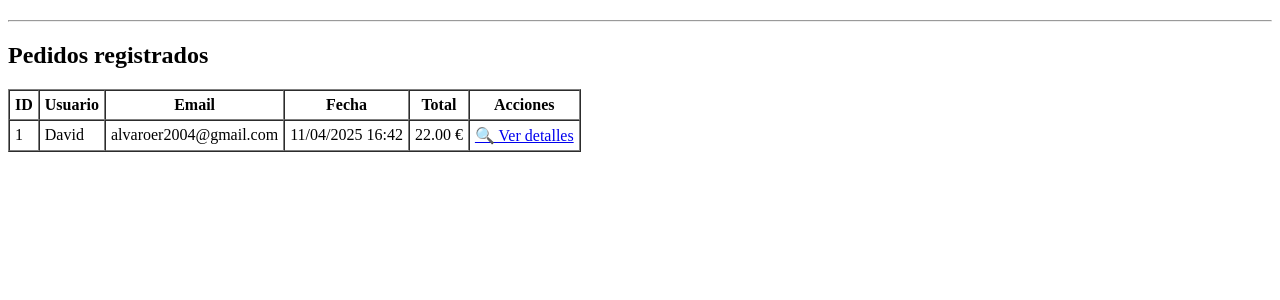
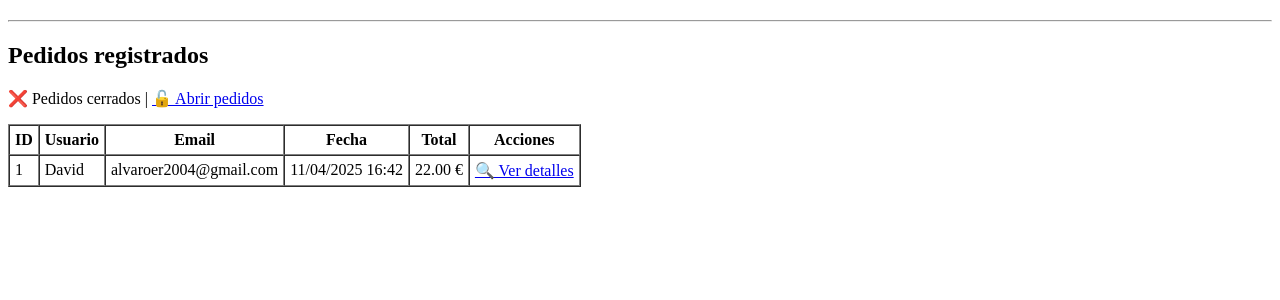
Before and after one commit to Alvarciu/WEB-Relampago-Pricense-, a Django app: page /panel/pedidos/ in a window 1280 px wide. Shown: the part 103-403 px from the top of the page. Run offline with Django 5.2, Linux system fonts and the light colour scheme; a user stored in the database is signed in; data comes from the database, SQL or seed files in the repository; both versions use the stored data as it was after the commit.

Commit message:
Cierre y apertura de pedidos

```diff
--- a/project/settings.py
+++ b/project/settings.py
@@ -131,3 +131,5 @@ MEDIA_URL = '/media/'
 MEDIA_ROOT = os.path.join(BASE_DIR, 'media')
 
 STATICFILES_DIRS = [BASE_DIR / 'relampagoweb/static']
+
+PEDIDOS_ABIERTOS = True  # Cambia esto a False para cerrar pedidos
--- a/relampagoweb/models.py
+++ b/relampagoweb/models.py
@@ -1,8 +1,8 @@
 ### MODELOS DE USUARIO, PRODUCTO Y PEDIDO ###
-
 from django.db import models
 from django.contrib.auth.models import AbstractBaseUser, BaseUserManager, PermissionsMixin
 from django.conf import settings
+
 
 class UsuarioManager(BaseUserManager):
     def create_user(self, email, password=None, **extra_fields):
@@ -81,3 +81,19 @@ class LineaPedido(models.Model):
 
     def __str__(self):
         return f"{self.producto.nombre} x1"
+
+
+class Configuracion(models.Model):
+    pedidos_abiertos = models.BooleanField(default=True)
+
+    def __str__(self):
+        return "Configuración general"
+
+    class Meta:
+        verbose_name = "Configuración"
+        verbose_name_plural = "Configuración"
+
+# ✅ Función para obtener (o crear) la única configuración global
+def get_configuracion():
+    config, created = Configuracion.objects.get_or_create(id=1)
+    return config
--- a/relampagoweb/templates/admin/lista_pedidos.html
+++ b/relampagoweb/templates/admin/lista_pedidos.html
@@ -1,6 +1,16 @@
 {% extends "base.html" %}
 {% block content %}
 <h2>Pedidos registrados</h2>
+
+<p>
+  {% if config.pedidos_abiertos %}
+    ✅ Pedidos abiertos |
+    <a href="{% url 'alternar_pedidos' %}">🔒 Cerrar pedidos</a>
+  {% else %}
+    ❌ Pedidos cerrados |
+    <a href="{% url 'alternar_pedidos' %}">🔓 Abrir pedidos</a>
+  {% endif %}
+</p>
 
 <table border="1" cellpadding="5" cellspacing="0">
   <thead>
--- a/relampagoweb/urls.py
+++ b/relampagoweb/urls.py
@@ -16,7 +16,8 @@ from .views import (
     vaciar_carrito_view,
     exportar_pedidos_excel,
     lista_pedidos_view,
-    detalle_pedido_admin_view
+    detalle_pedido_admin_view,
+    alternar_pedidos_view
 )
 
 urlpatterns = [
@@ -35,6 +36,8 @@ urlpatterns = [
     path('admin/exportar-pedidos/', exportar_pedidos_excel, name='exportar_pedidos_excel'),
     path('panel/pedidos/', lista_pedidos_view, name='lista_pedidos'),
     path('panel/pedidos/<int:pedido_id>/', detalle_pedido_admin_view, name='detalle_pedido_admin'),
+    path('panel/pedidos/toggle/', alternar_pedidos_view, name='alternar_pedidos'),
+
 
 
 ]
--- a/relampagoweb/views.py
+++ b/relampagoweb/views.py
@@ -12,7 +12,11 @@ import pandas as pd
 from django.http import HttpResponse
 from django.contrib.admin.views.decorators import staff_member_required
 from .models import Pedido
-from django.shortcuts import render
+from django.conf import settings
+from .models import Configuracion
+from .models import get_configuracion
+
+
 
 
 # Create your views here.
@@ -91,7 +95,14 @@ def carrito_view(request):
         carrito.append(item)
         total += item['precio']
 
-    return render(request, 'carrito.html', {'carrito': carrito, 'total': total})
+    config = get_configuracion()
+
+    return render(request, 'carrito.html', {
+        'carrito': carrito,
+        'total': total,
+        'pedidos_abiertos': config.pedidos_abiertos,
+    })
+
 
 @require_POST
 @login_required
@@ -154,12 +165,29 @@ def exportar_pedidos_excel(request):
 
     return response
 
+
 @staff_member_required
 def lista_pedidos_view(request):
     pedidos = Pedido.objects.all().order_by('-fecha')
-    return render(request, 'admin/lista_pedidos.html', {'pedidos': pedidos})
+    config = get_configuracion()
+    return render(request, 'admin/lista_pedidos.html', {
+        'pedidos': pedidos,
+        'config': config  # 👈 aquí estás pasándola al HTML
+    })
 
 @staff_member_required
 def detalle_pedido_admin_view(request, pedido_id):
     pedido = Pedido.objects.get(id=pedido_id)
     return render(request, 'admin/detalle_pedido.html', {'pedido': pedido})
+
+
+def get_configuracion():
+    config, created = Configuracion.objects.get_or_create(id=1)
+    return config
+
+@staff_member_required
+def alternar_pedidos_view(request):
+    config = get_configuracion()
+    config.pedidos_abiertos = not config.pedidos_abiertos
+    config.save()
+    return redirect('lista_pedidos')
```
Also changed, not shown: relampagoweb/templates/carrito.html (+7 -1 lines), db.sqlite3, relampagoweb/migrations/0002_configuracion.py (added).
